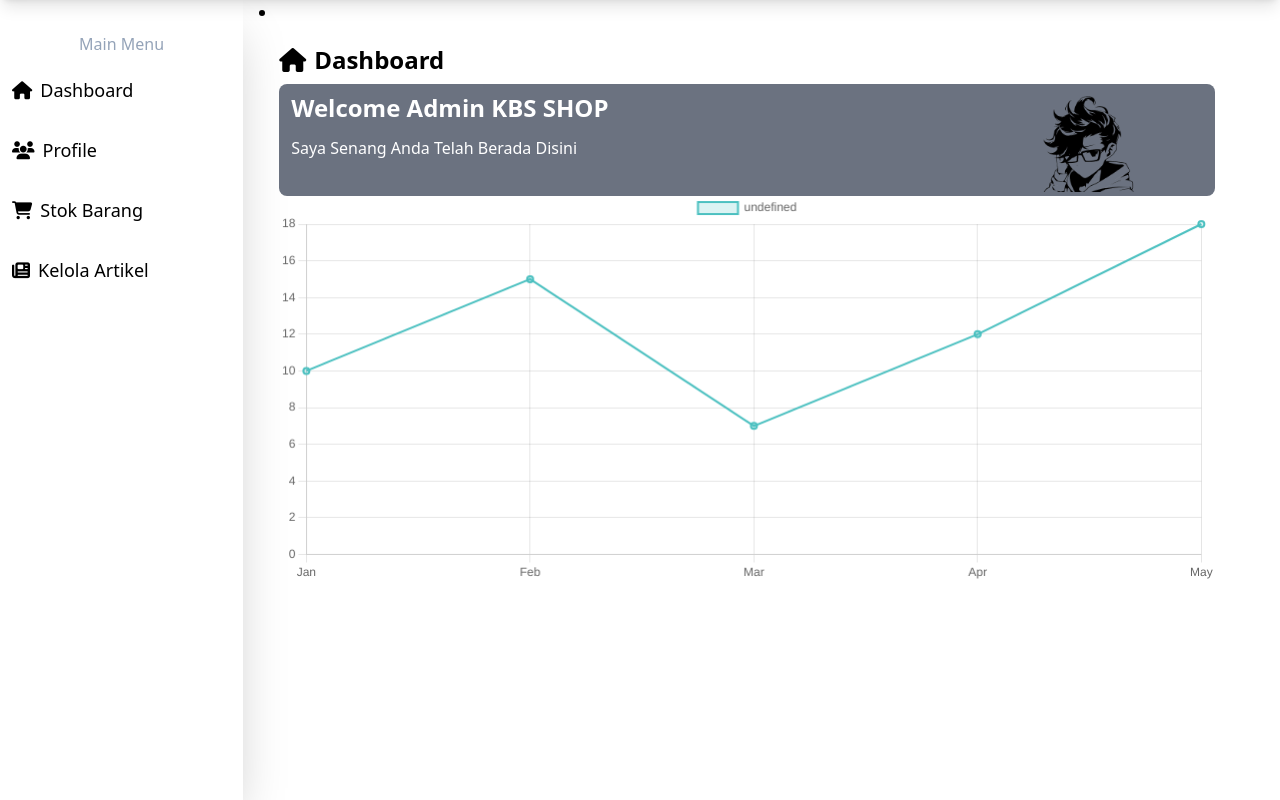
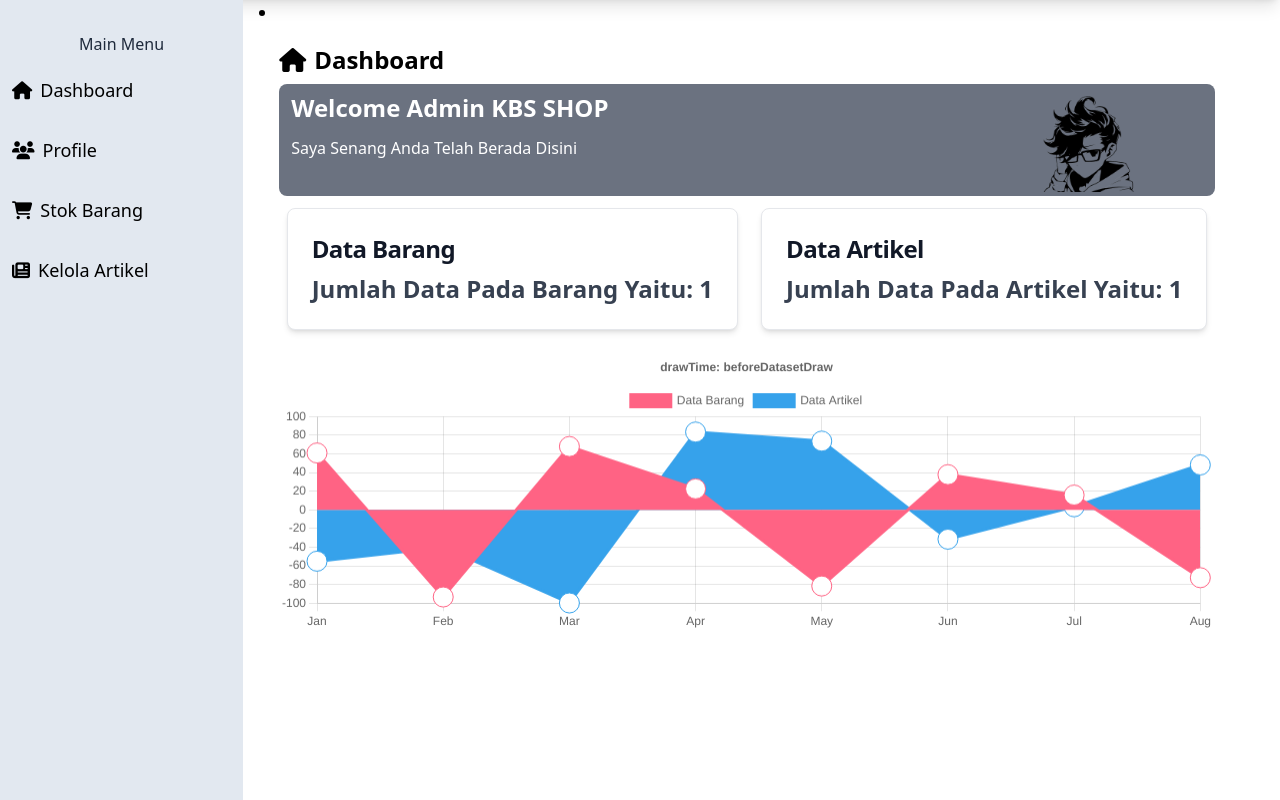
Before and after one commit to DaffaMalik12/KBS_SHOP, a PHP site: page /Halaman_Admin/index.php in a window 1280 px wide. Shown: the part 76-876 px from the top of the page. Run offline with PHP 8.4, Linux system fonts and the light colour scheme; the visitor is signed in with stand-in values (Sample User, id 1); tables that the repository leaves empty or names only in its code hold one stand-in row (values such as "Sample post"); some libraries are stand-ins or nearby versions.

Commit message:
perubahan dashboard

```diff
--- a/Halaman_Admin/admin_artikel.php
+++ b/Halaman_Admin/admin_artikel.php
@@ -163,7 +163,7 @@ if(isset($_POST['update_artikel'])){
 
     <main>
         <div class="grid grid-cols-5 gap-4 h-screen">
-            <div class="col-span-1 shadow-2xl h-screen">
+            <div class="col-span-1 bg-slate-200 h-screen">
                 <h1 class="text-slate-400 text-center pt-8">Main Menu</h1>
                 <ul class="ml-3 mb-3 pt-5">
                     <li class="hover:bg-slate-600 hover:text-blue-500">
--- a/Halaman_Admin/index.php
+++ b/Halaman_Admin/index.php
@@ -39,9 +39,9 @@
     </header>
 
     <main>
-        <div class="grid grid-cols-5 gap-4 h-screen">
-            <div class="col-span-1 shadow-2xl h-screen">
-                <h1 class="text-slate-400 text-center pt-8">Main Menu</h1>
+        <div class="grid grid-cols-5 gap-4">
+            <div class="col-span-1 bg-slate-200 h-screen">
+                <h1 class="text-slate-800 text-center pt-8">Main Menu</h1>
                 <ul class="ml-3 mb-3 pt-5">
                     <li class="hover:bg-slate-600 hover:text-blue-500">
                         <a href="#home" class="text-lg font-poppins font-medium"><i class="fa-solid fa-house mr-2"></i>Dashboard</a>
@@ -67,43 +67,166 @@
                     <div class="float-right -mt-16 mr-20">
                         <img src="../img/foto kece.png" alt="" class="w-24">
                     </div>
-                    <div>
-                        <canvas id="myChart" width="600" height="250"></canvas>
+                    <?php
+                    // Koneksi ke database
+
+                    // Query untuk menghitung jumlah baris dari tabel t_artikel
+                    $query1 = "SELECT COUNT(*) as total_rows FROM t_artikel";
+                    $result1 = mysqli_query($koneksi, $query1);
+
+                    // Query untuk menghitung jumlah baris dari tabel products
+                    $query2 = "SELECT COUNT(*) as total_rows FROM products";
+                    $result2 = mysqli_query($koneksi, $query2);
+
+                    // Memeriksa apakah query pertama berhasil dijalankan
+                    if ($result1) {
+                        // Mengambil hasil query
+                        $row1 = mysqli_fetch_assoc($result1);
+
+
+                    } else {
+                        // Menampilkan pesan kesalahan jika query pertama tidak berhasil
+                        echo "Error: " . mysqli_error($koneksi);
+                    }
+
+                    // Memeriksa apakah query kedua berhasil dijalankan
+                    if ($result2) {
+                        // Mengambil hasil query
+                        $row2 = mysqli_fetch_assoc($result2);
+
+
+                    } else {
+                        // Menampilkan pesan kesalahan jika query kedua tidak berhasil
+                        echo "Error: " . mysqli_error($koneksi);
+                    }
+                    ?>
+
+                    <div class="flex gap-2 mt-12">
+                    <div class="w-52-sm mx-auto bg-white border border-gray-200 rounded-lg shadow-md hover:bg-gray-100 p-6 box-border">
+                        <h5 class="mb-2 text-2xl font-bold tracking-tight text-gray-900">Data Barang</h5>
+                        <h1 class="text-gray-700 text-2xl font-semibold">Jumlah Data Pada Barang Yaitu: <?php echo $row2["total_rows"] ?></h1>
+                    </div>
+                    <div class="w-52-sm mx-auto bg-white border border-gray-200 rounded-lg shadow-md hover:bg-gray-100 p-6 box-border">
+                        <h5 class="mb-2 text-2xl font-bold tracking-tight text-gray-900">Data Artikel</h5>
+                        <h1 class="text-gray-700 text-2xl font-semibold">Jumlah Data Pada Artikel Yaitu: <?php echo $row1["total_rows"]; ?></h1>
+                    </div>
+                    </div>
+                    <div class="mt-5">
+                        <canvas id="myChart" width="600" height="180"></canvas>
                     </div>
                 </div>
             </div>
         </div>
     </main>
 
-
-    <script>
-        // Data untuk chart
-        var data = {
-            labels: ['Jan', 'Feb', 'Mar', 'Apr', 'May'],
-            datasets: [{
-            data: [10, 15, 7, 12, 18],
-            backgroundColor: 'rgba(75, 192, 192, 0.2)', // Warna area di bawah garis
-            borderColor: 'rgba(75, 192, 192, 1)', // Warna garis
-            borderWidth: 2 // Lebar garis
-            }]
+     <script>
+        // Define required functions and variables
+        const inputs = {
+            min: -100,
+            max: 100,
+            count: 8,
+            decimals: 2,
+            continuity: 1
         };
 
-        // Konfigurasi chart
-        var options = {
-            scales: {
-            y: {
-                beginAtZero: true
-            }
+        // Placeholder for Utils object
+        const Utils = {
+            CHART_COLORS: {
+                red: 'rgb(255, 99, 132)',
+                blue: 'rgb(54, 162, 235)'
+                // Add more colors if needed
+            },
+            transparentize: (color) => {
+                // Implement transparentize logic
+                return color; // Placeholder logic, you may replace it with actual logic
+            },
+            months: (options) => {
+                // Implement months logic
+                return ['Jan', 'Feb', 'Mar', 'Apr', 'May', 'Jun', 'Jul', 'Aug'];
+            },
+            numbers: (options) => {
+                // Implement numbers logic
+                return [1, 2, 3, 4, 5, 6, 7, 8]; // Placeholder logic, you may replace it with actual logic
+            },
+            srand: (seed) => {
+                // Implement srand logic
             }
         };
 
-        // Membuat chart dengan ID 'myLineChart'
-        var ctx = document.getElementById('myChart').getContext('2d');
-        var myLineChart = new Chart(ctx, {
+        const generateLabels = () => {
+            return Utils.months({count: inputs.count});
+        };
+
+        const generateData = () => {
+            const data = [];
+            for (let i = 0; i < inputs.count; i++) {
+                data.push(Math.random() * (inputs.max - inputs.min) + inputs.min);
+            }
+            return data;
+        };
+
+        let smooth = false;
+
+        // Your provided code
+        const data = {
+            labels: generateLabels(),
+            datasets: [
+                {
+                    label: 'Data Barang',
+                    data: generateData(),
+                    borderColor: Utils.CHART_COLORS.red,
+                    backgroundColor: Utils.CHART_COLORS.red,
+                    fill: true
+                },
+                {
+                    label: 'Data Artikel',
+                    data: generateData(),
+                    borderColor: Utils.CHART_COLORS.blue,
+                    backgroundColor: Utils.transparentize(Utils.CHART_COLORS.blue),
+                    fill: true
+                }
+            ]
+        };
+
+        const config = {
             type: 'line',
             data: data,
-            options: options
-        });
+            options: {
+                plugins: {
+                    filler: {
+                        propagate: false,
+                    },
+                    title: {
+                        display: true,
+                        text: (ctx) => 'drawTime: ' + ctx.chart.options.plugins.filler.drawTime
+                    }
+                },
+                pointBackgroundColor: '#fff',
+                radius: 10,
+                interaction: {
+                    intersect: false,
+                }
+            },
+        };
+
+        const actions = [
+            {
+                name: 'Grafik Data',
+                handler: (chart) => {
+                    chart.options.plugins.filler.drawTime = '   ';
+                    chart.update();
+                }
+            }
+
+        ];
+
+        // Initialize the Chart
+        const ctx = document.getElementById('myChart').getContext('2d');
+        const myChart = new Chart(ctx, config);
+
+        // Attach event listeners to buttons (replace with actual button IDs)
+        document.getElementById('drawBeforeDatasetDraw').addEventListener('click', () => actions[0].handler(myChart));
+        // ... (attach listeners for other buttons)
     </script>
 
 </body>
--- a/Halaman_Admin/profile.php
+++ b/Halaman_Admin/profile.php
@@ -25,7 +25,7 @@
 
     <main>
         <div class="grid grid-cols-5 gap-4 h-screen">
-            <div class="col-span-1 shadow-2xl h-screen">
+            <div class="col-span-1 bg-slate-200 h-screen">
                 <h1 class="text-slate-400 text-center pt-8">Main Menu</h1>
                 <ul class="ml-3 mb-3 pt-5">
                     <li class="hover:bg-slate-600 hover:text-blue-500">
--- a/Halaman_Admin/stok.php
+++ b/Halaman_Admin/stok.php
@@ -144,7 +144,7 @@ if(isset($_POST['update_product'])){
     </header>
     <main>
         <div class="grid grid-cols-5 gap-4 h-screen">
-            <div class="col-span-1 shadow-2xl h-screen">
+            <div class="col-span-1 bg-slate-200 h-screen">
                 <h1 class="text-slate-400 text-center pt-8">Main Menu</h1>
                 <ul class="ml-3 mb-3 pt-5">
                     <li class="hover:bg-slate-600 hover:text-blue-500">
@@ -191,7 +191,7 @@ if(isset($_POST['update_product'])){
                                     <th scope="col" class="p-4">Image</th>
                                     <th scope="col" class="p-4">Product</th>
                                     <th scope="col" class="p-4">Description</th>
-                                    <th scope="col" class="p-4">Stock</th>
+                                    <th scope="col" class="p-4">Harga</th>
                                     <th scope="col" class="p-4"></th>
                                     <th scope="col">
                                         <button type="button" data-modal-target="crud-modal" data-modal-toggle="crud-modal" class="-ml-32 py-2 px-3 flex items-center text-sm font-medium text-center text-gray-900 hover:text-white focus:outline-none rounded-lg border border-gray-200  hover:text-primary-700 focus:z-10 focus:ring-4 focus:ring-gray-200  bg-blue-500 hover:bg-blue-800">
```
Also changed, not shown: Halaman_Admin/style.css (+2 -35 lines).
